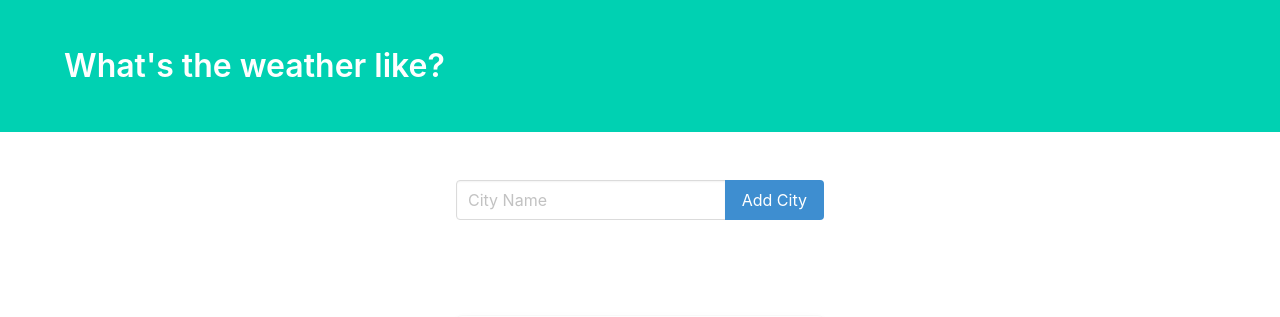
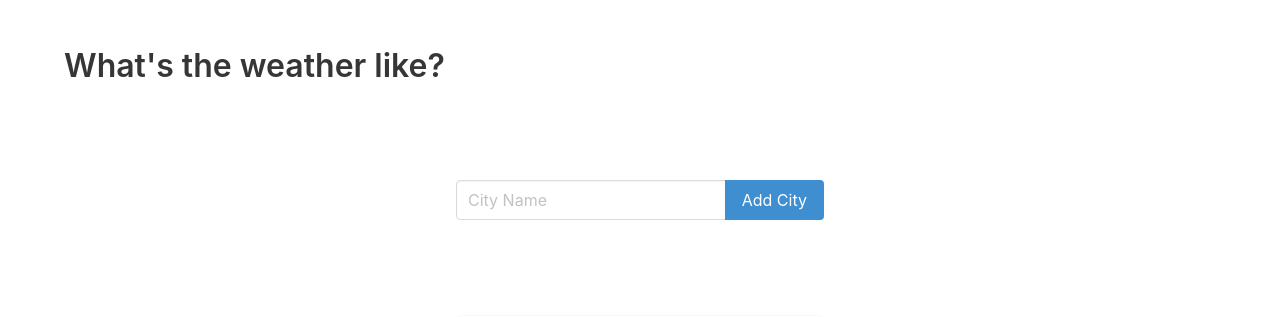
Before and after one commit to doniazed-ezzine/Flask-OpenWeatherAPI, a Flask app: page / in a window 1280 px wide. Shown: the top 317 px of the page. Run offline with Flask 3, Linux system fonts and the light colour scheme; data comes from the database, SQL or seed files in the repository; data that the repository does not hold is empty; some libraries are stand-ins or nearby versions.

Commit message:
Update weather.html

```diff
--- a/templates/weather.html
+++ b/templates/weather.html
@@ -10,7 +10,7 @@
 </head>
 
 <body>
-    <section class="hero is-primary">
+    <section class="hero is-Link">
         <div class="hero-body">
             <div class="container">
                 <h1 class="title">
```
